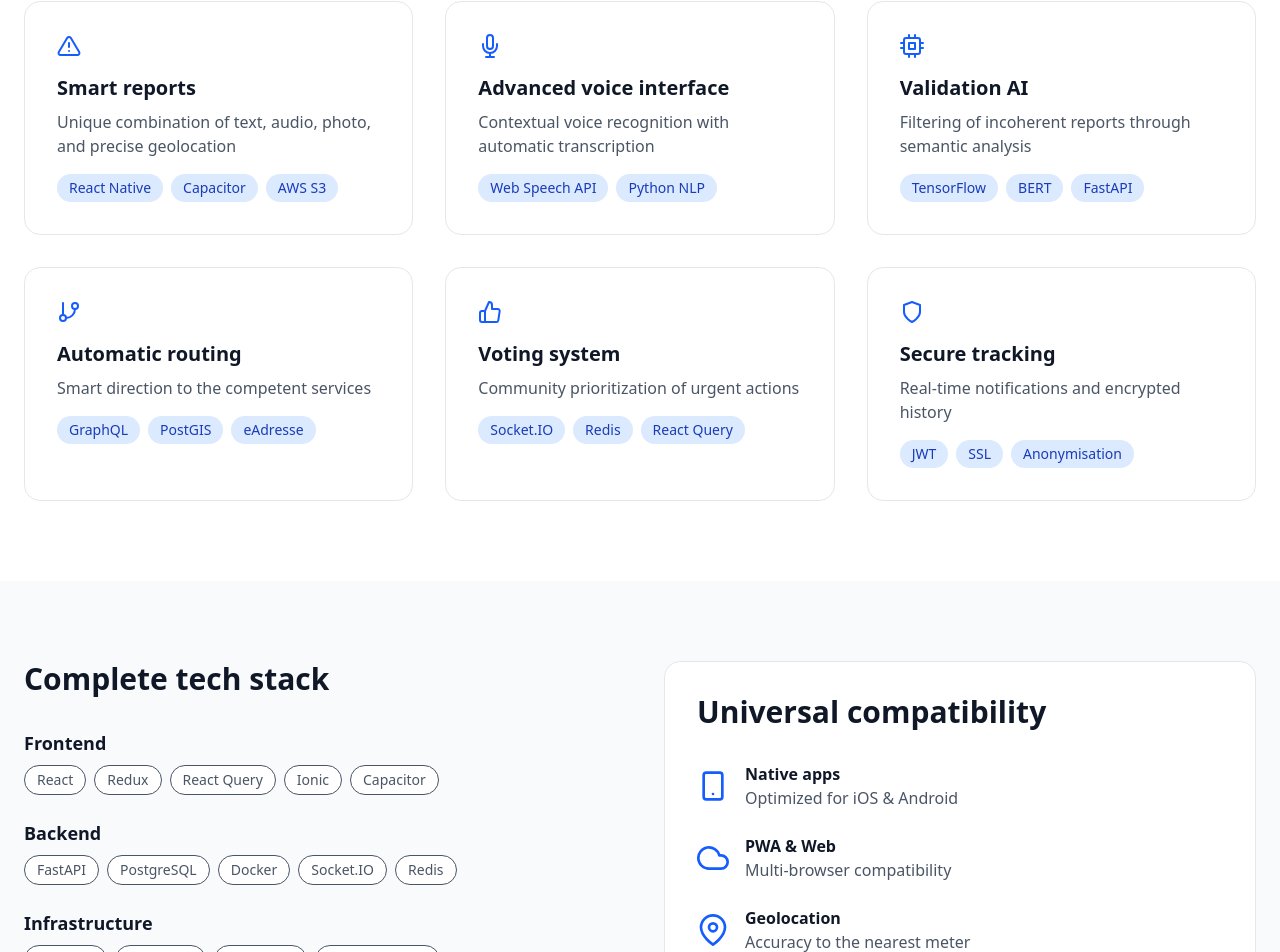
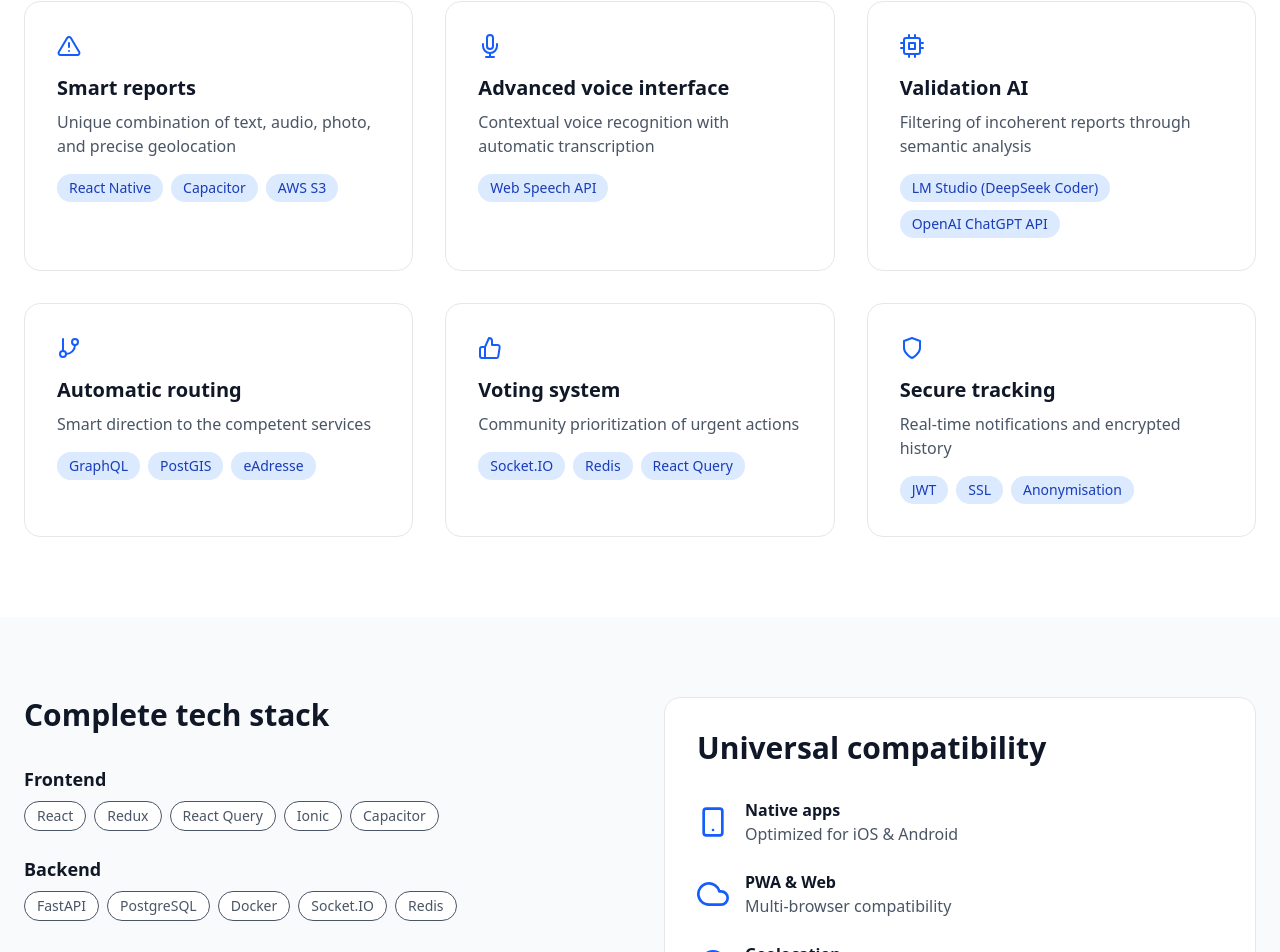
Before and after one commit to Eddine84/6itizen, a React (Vite) app: page /features in a window 1280 px wide. Shown: the part 491-1443 px from the top of the page. Built offline with nearby package versions, Linux system fonts and the light colour scheme.

Commit message:
v06_19_05_25

```diff
--- a/src/pages/Functionality.jsx
+++ b/src/pages/Functionality.jsx
@@ -28,13 +28,13 @@ const Functionality = () => {
       icon: <FiMic className="w-6 h-6" />,
       title: t("about.tech_features.f2.title"),
       content: t("about.tech_features.f2.content"),
-      tech: ["Web Speech API", "Python NLP"],
+      tech: ["Web Speech API"],
     },
     {
       icon: <FiCpu className="w-6 h-6" />,
       title: t("about.tech_features.f3.title"),
       content: t("about.tech_features.f3.content"),
-      tech: ["TensorFlow", "BERT", "FastAPI"],
+      tech: ["LM Studio (DeepSeek Coder)", "OpenAI ChatGPT API"],
     },
     {
       icon: <FiGitBranch className="w-6 h-6" />,
@@ -170,16 +170,14 @@ const Functionality = () => {
                   {t("about.tech_stack.infra")}
                 </h3>
                 <div className="flex flex-wrap gap-2">
-                  {["AWS EC2", "S3 Bucket", "Cloudflare", "GitHub Actions"].map(
-                    (tech, i) => (
+                  {["AWS", "S3 Bucket", "GitHub Actions"].map((tech, i) => (
                     <span
                       key={i}
                       className="px-3 py-1 bg-white border text-gray-600 text-sm rounded-full"
                     >
                       {tech}
                     </span>
-                    )
-                  )}
+                  ))}
                 </div>
               </div>
             </div>
```
Lines whose indentation alone changed are shown as unchanged.
